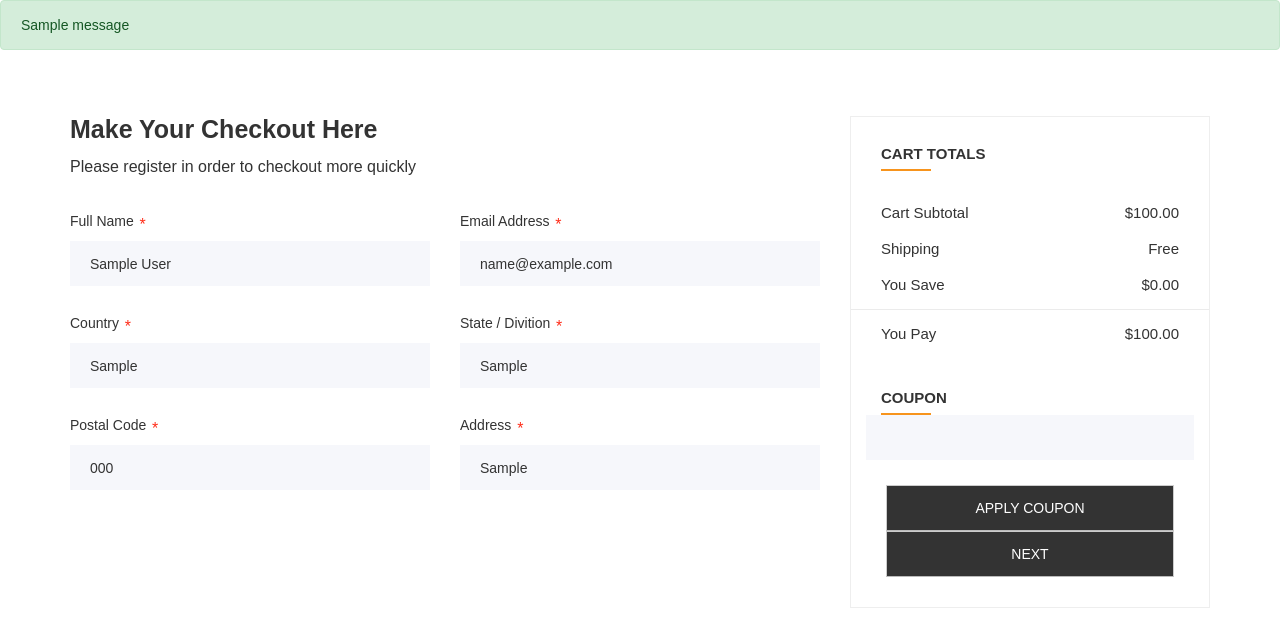
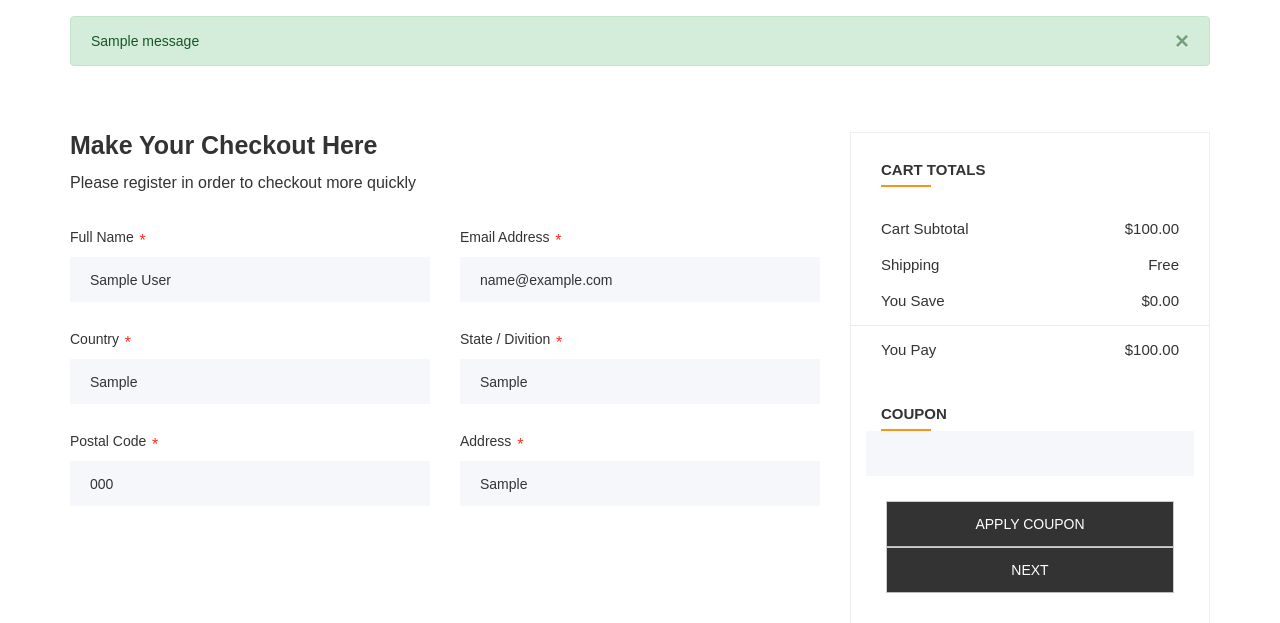
Before and after one commit to Athenaazar/django-ecommerce, a Django app: page /orders/1/ in a window 1280 px wide. Shown: the part 175-798 px from the top of the page. Run offline with Django 3.2, Linux system fonts and the light colour scheme; a user stored in the database is signed in; tables that the repository leaves empty hold one stand-in row (values such as "Sample post"); one stand-in notice (Sample message) is shown; some libraries are stand-ins or nearby versions.

Commit message:
update messages.html

```diff
--- a/templates/inc/header.html
+++ b/templates/inc/header.html
@@ -7,7 +7,7 @@
                 <div class="col-lg-2 col-md-2 col-12">
                     <!-- Logo -->
                     <div class="logo">
-                        <a href="#"><img src="{% static 'frontend/images/logo.png' %}" alt="logo"></a>
+                        <a href="{% url 'company:home' %}"><img src="{% static 'frontend/images/logo.png' %}" alt="logo"></a>
                     </div>
                     <!--/ End Logo -->
                         <!-- Search Form -->
--- a/templates/inc/messages.html
+++ b/templates/inc/messages.html
@@ -1,7 +1,12 @@
 {% if messages %}
     {% for message in messages %}
-        <div class="alert alert-{{ message.tags }}">
-            {{ message }}
+        <div id="messages" class="container mt-3">
+            <div class="alert alert-{{ message.tags }} alert-dismissible" role="alert">
+                <button class="close" data-dismiss="alert" aria-label="Close">
+                    <span aria-hidden="true">&times;</span>
+                </button>
+                {{ message }}
+            </div>
         </div>
     {% endfor %}
 {% endif %}
```
Also changed, not shown: README.md (added).
